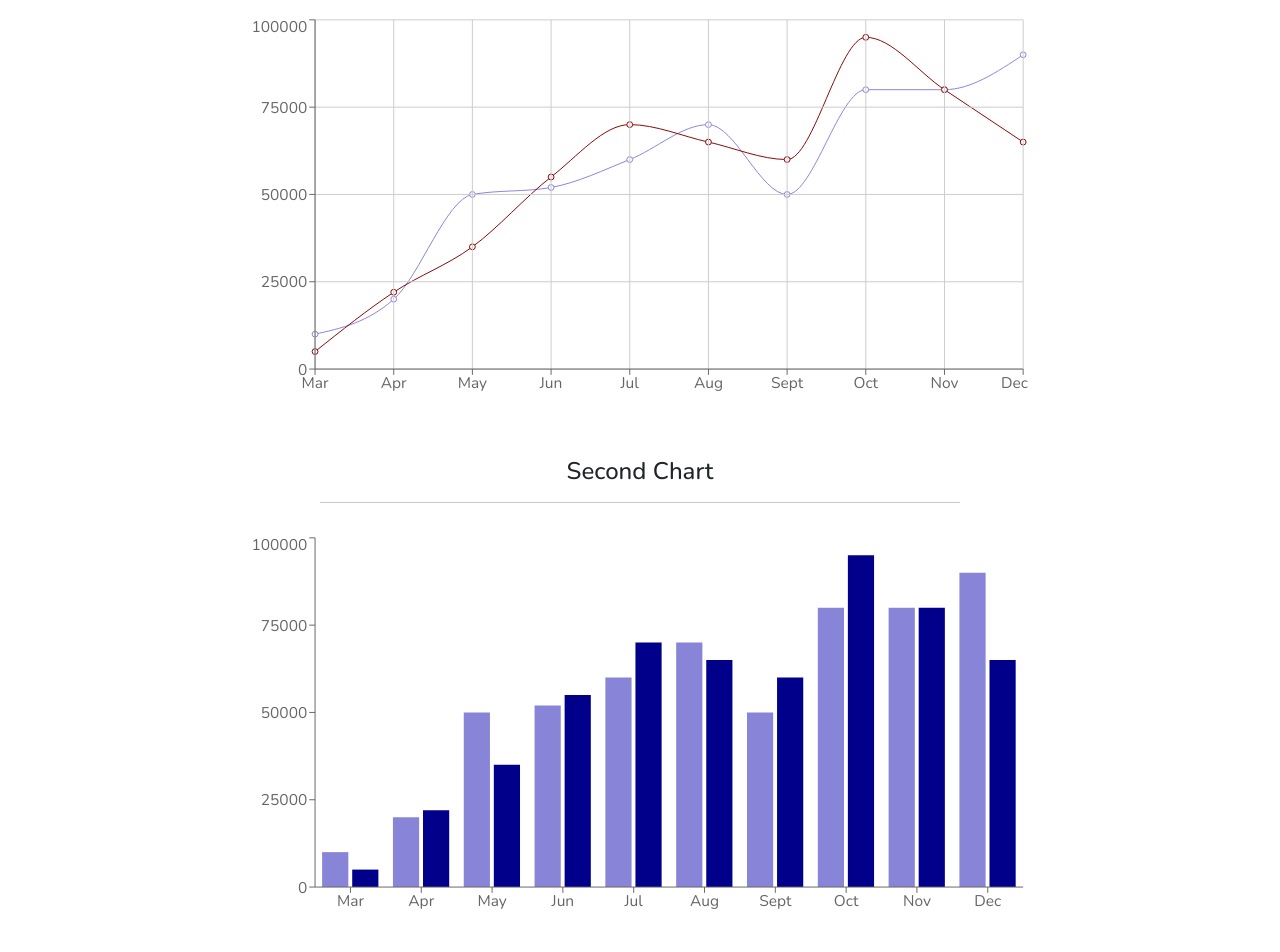
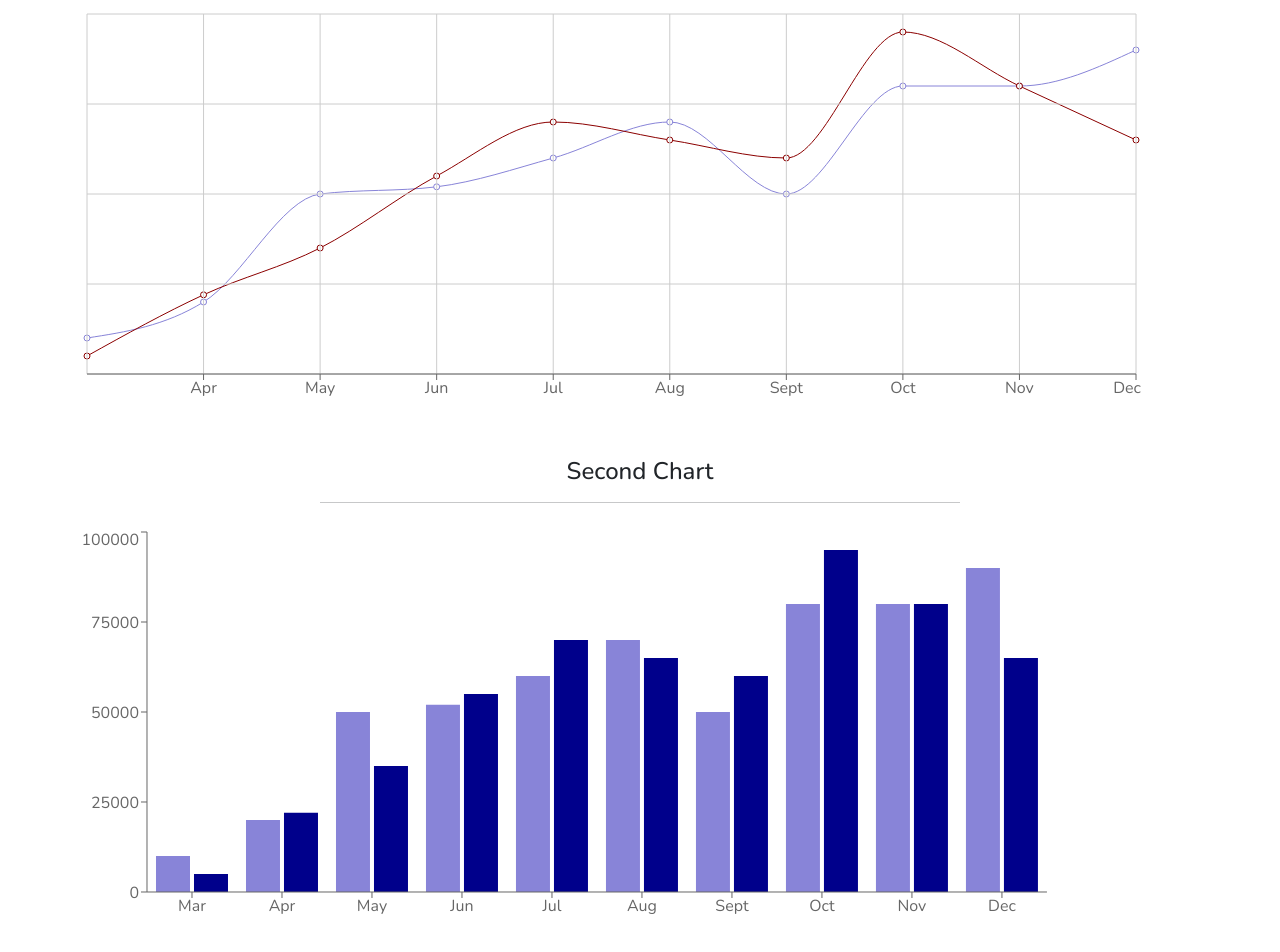
Before and after one commit to shafik720/assignment-9-react-router, a React (Create React App) app: page /dashboard in a window 1280 px wide. Shown: the part 198-1150 px from the top of the page. Built offline with nearby package versions, Linux system fonts and the light colour scheme.

Commit message:
working on chart

```diff
--- a/src/Components/FirstChart/FirstChart.js
+++ b/src/Components/FirstChart/FirstChart.js
@@ -1,6 +1,6 @@
 
 import React from 'react';
-import { CartesianGrid, Line, LineChart, Tooltip, XAxis, YAxis } from 'recharts';
+import { CartesianGrid, Line, LineChart, ResponsiveContainer, Tooltip, XAxis, YAxis } from 'recharts';
 
 const FirstChart = (props) => {
     let data = props.chart;
@@ -10,14 +10,18 @@ const FirstChart = (props) => {
             <hr width="50%" className="mx-auto mb-4" />
             <div className="container">
                 <div className="row">
+                <div className="col-lg-11 mx-auto"></div>
+                <ResponsiveContainer width="95%" height={400}>
                 <LineChart className="mx-auto" width={800} height={400} data={data}>
                         <Line type="monotone" dataKey="investment" stroke="#8884d8" />
                         <Line type="monotone" dataKey="sell" stroke="darkred" />
                         <CartesianGrid stroke="#ccc" />
                         <XAxis dataKey="month" />
-                    <YAxis />
+                        {/* <YAxis /> */}
                         <Tooltip />
                     </LineChart>
+                </ResponsiveContainer>
+
                 </div>
             </div>
         </div>
--- a/src/Components/SecondChart/SecondChart.js
+++ b/src/Components/SecondChart/SecondChart.js
@@ -10,6 +10,8 @@ const SecondChart = (props) => {
             <hr width="50%" className="mx-auto mb-4" />
             <div className="container">
                 <div className="row mb-5">
+                    <div className="col-lg-11">
+                    <ResponsiveContainer width="95%" height={400}>
                     <BarChart className="mx-auto" width={800} height={400} data={data}>
                         <Bar dataKey="investment" fill="#8884d8" />
                         <Bar dataKey="sell" fill="darkblue" />
@@ -17,6 +19,8 @@ const SecondChart = (props) => {
                         <YAxis />
                         <Tooltip />
                     </BarChart>
+                    </ResponsiveContainer>
+                    </div>
                 </div>
             </div>
         </div>
```
Lines whose indentation alone changed are shown as unchanged.
